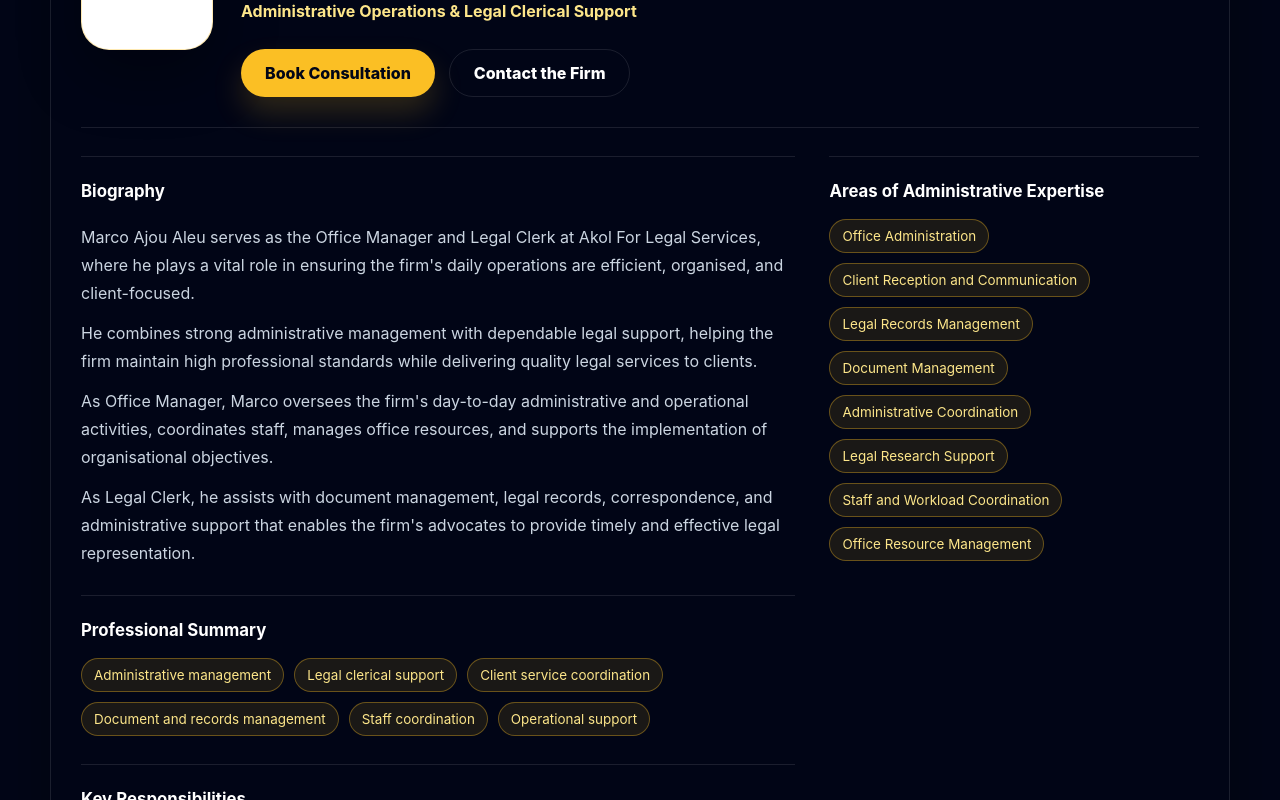
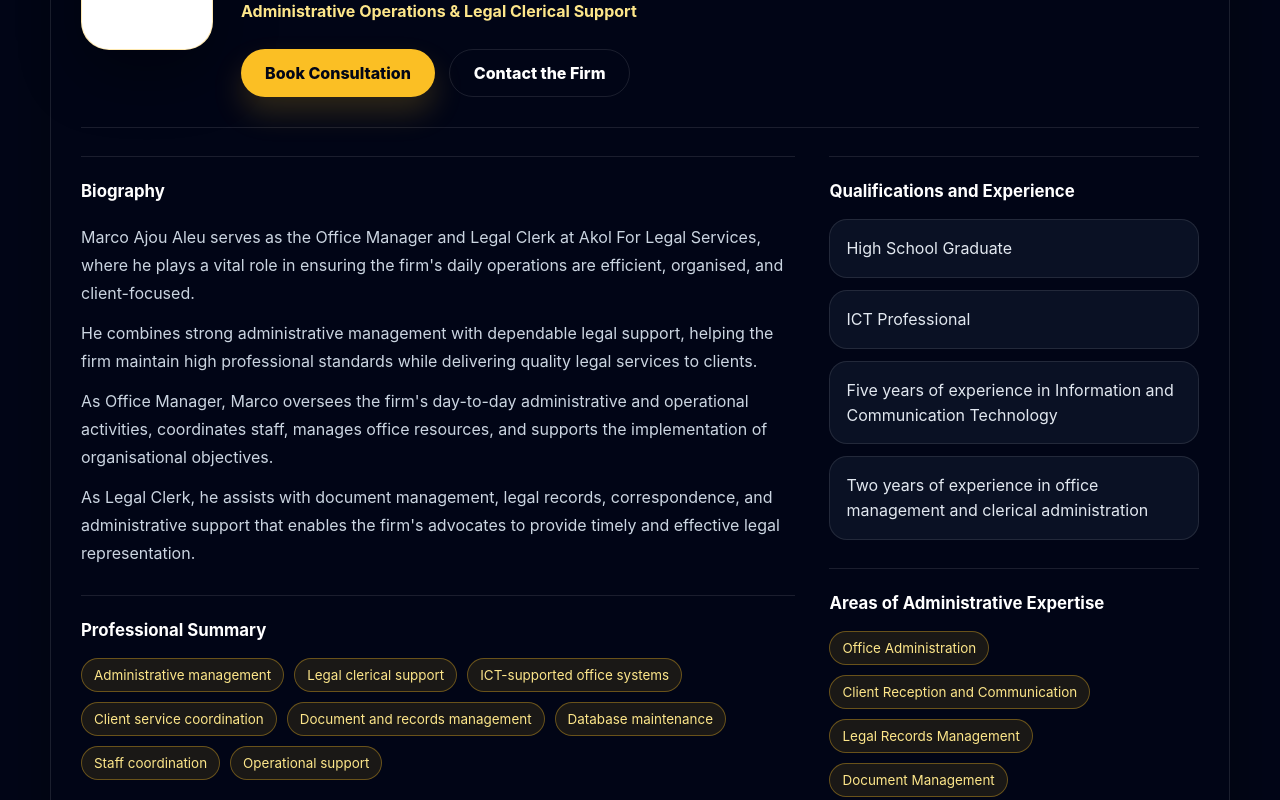
Before and after one commit to Jur815/Akol-Law-Firm-Website, a React (Vite) app: page /team in a window 1280 px wide. Shown: the part 1660-2460 px from the top of the page. Built offline with nearby package versions, Linux system fonts and the light colour scheme.

Commit message:
feat: add Marco Ajou Aleu qualifications

```diff
--- a/src/data/siteData.js
+++ b/src/data/siteData.js
@@ -152,7 +152,7 @@ export const team = [
     profileLabel: "Professional Profile",
     initials: "MAA",
     shortBio:
-      "Marco Ajou Aleu oversees the firm's administrative operations while providing essential legal and clerical support. His responsibilities include office management, client communication, document and records management, legal research support, staff coordination, and maintaining efficient day-to-day operations that enable the firm to deliver professional legal services.",
+      "Marco Ajou Aleu oversees the firm's administrative operations while providing essential legal and clerical support. His ICT background strengthens records management, database maintenance, office systems, communication, and efficient administrative operations.",
     bio: [
       "Marco Ajou Aleu serves as the Office Manager and Legal Clerk at Akol For Legal Services, where he plays a vital role in ensuring the firm's daily operations are efficient, organised, and client-focused.",
       "He combines strong administrative management with dependable legal support, helping the firm maintain high professional standards while delivering quality legal services to clients.",
@@ -162,10 +162,18 @@ export const team = [
     summary: [
       "Administrative management",
       "Legal clerical support",
+      "ICT-supported office systems",
       "Client service coordination",
       "Document and records management",
+      "Database maintenance",
       "Staff coordination",
       "Operational support",
+    ],
+    qualificationsExperience: [
+      "High School Graduate",
+      "ICT Professional",
+      "Five years of experience in Information and Communication Technology",
+      "Two years of experience in office management and clerical administration",
     ],
     responsibilities: [
       {
--- a/src/pages/TeamPage.jsx
+++ b/src/pages/TeamPage.jsx
@@ -51,6 +51,7 @@ function ExecutiveProfile({ member }) {
   const summaryId = `${member.slug}-summary`;
   const leadershipId = `${member.slug}-leadership`;
   const responsibilitiesId = `${member.slug}-responsibilities`;
+  const qualificationsExperienceId = `${member.slug}-qualifications-experience`;
   const qualificationsId = `${member.slug}-qualifications`;
   const expertiseId = `${member.slug}-expertise`;
 
@@ -134,6 +135,19 @@ function ExecutiveProfile({ member }) {
         </div>
 
         <aside className="profile-aside" aria-label={`${member.name} professional details`}>
+          {member.qualificationsExperience ? (
+            <section className="profile-section-block" aria-labelledby={qualificationsExperienceId}>
+              <h4 id={qualificationsExperienceId}>Qualifications and Experience</h4>
+              <div className="qualification-grid">
+                {member.qualificationsExperience.map((item) => (
+                  <div key={item} className="qualification-card">
+                    {item}
+                  </div>
+                ))}
+              </div>
+            </section>
+          ) : null}
+
           {member.qualifications ? (
             <section className="profile-section-block" aria-labelledby={qualificationsId}>
               <h4 id={qualificationsId}>Professional Qualifications</h4>
```
Also changed, not shown: 1 other file (tests, documents, lock files or other folders).
